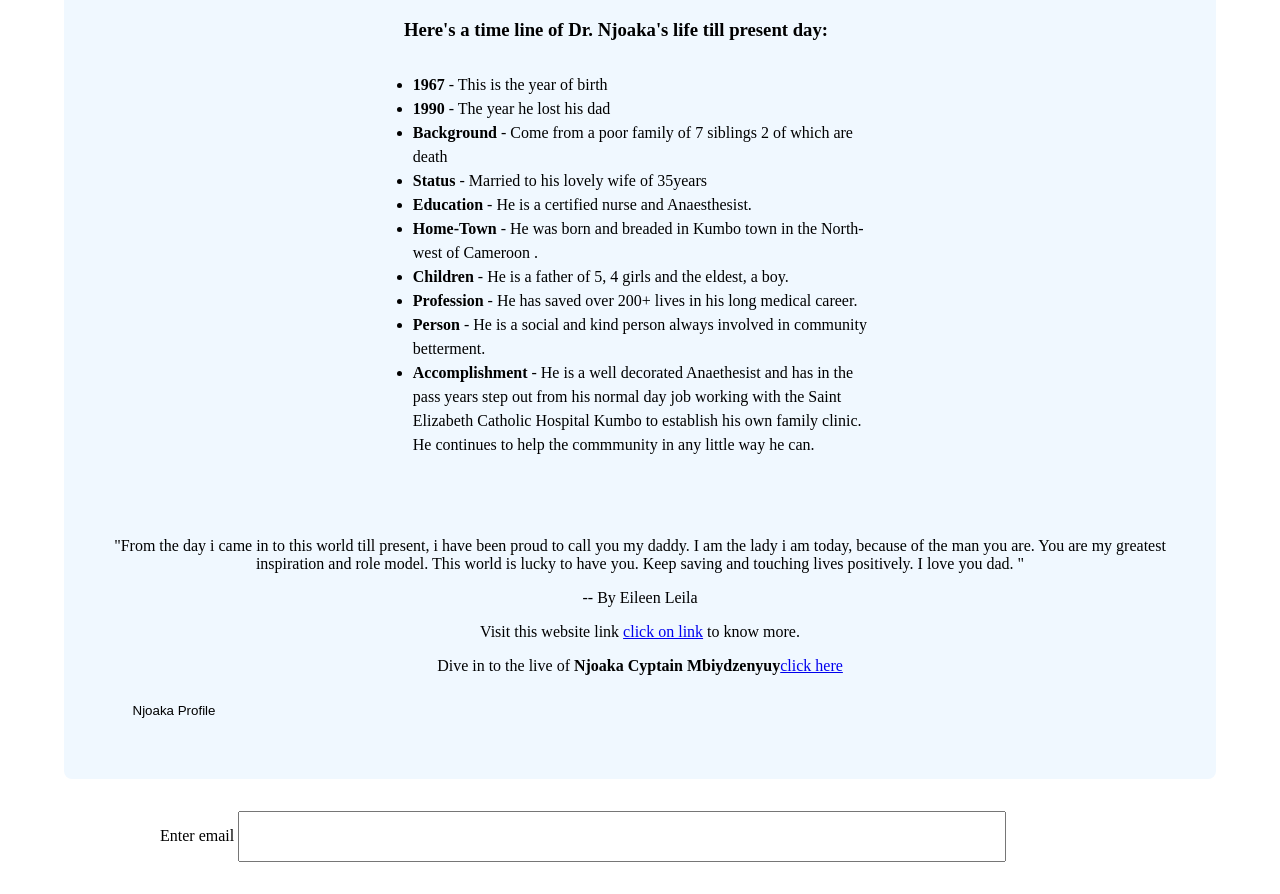
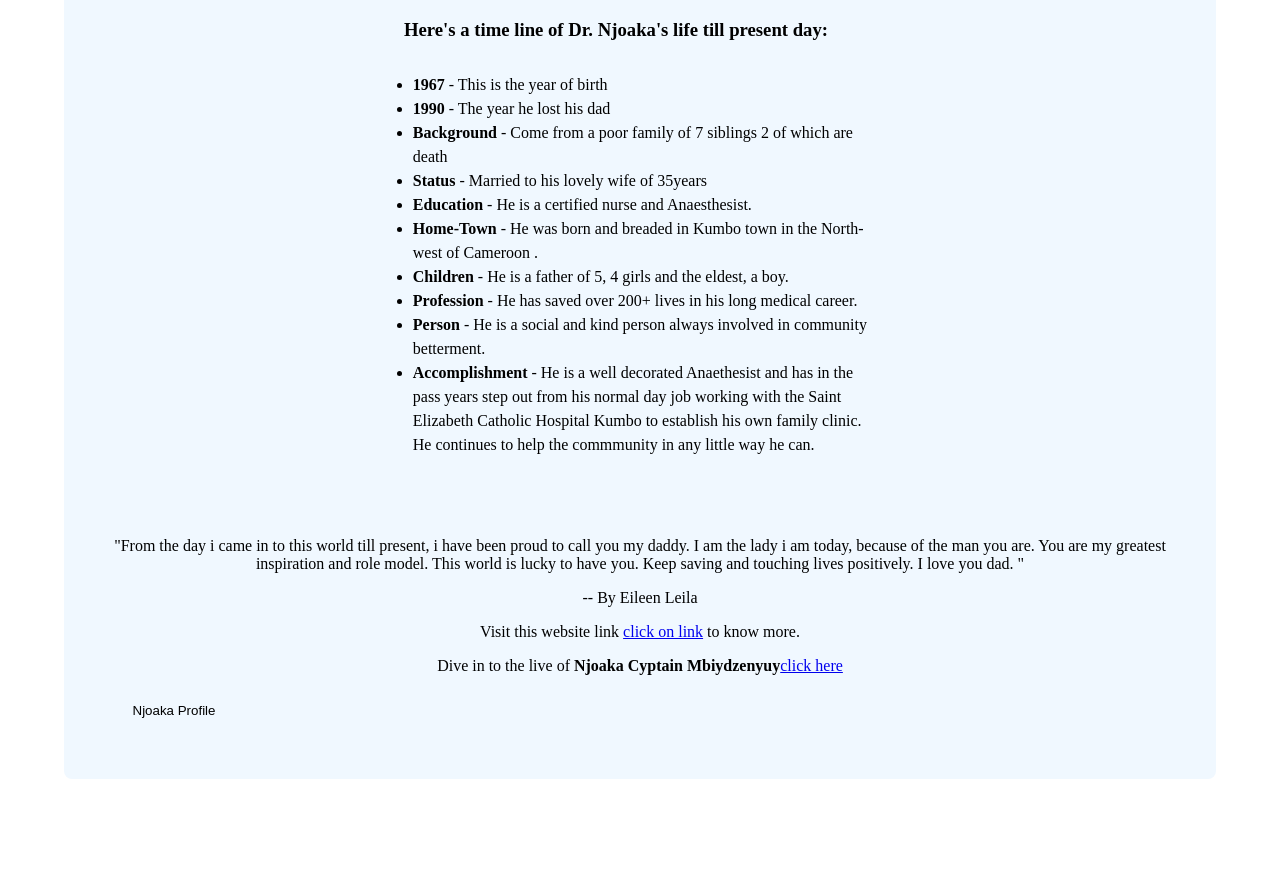
Before and after one commit to Mbiydzenyuy3/tribute-page, a plain HTML site: page index.html in a window 1280 px wide. Shown: the part 898-1792 px from the top of the page. After the commit the page ends 1709 px from the top, so only its background shows below. Drawn offline with Linux system fonts and the light colour scheme.

Commit message:
deleted the form element as suggested

```diff
--- a/css/main.css
+++ b/css/main.css
@@ -126,10 +126,7 @@ ul {
   padding: 1rem;
   line-height: 24px;
 }
-form {
-  border: none;
-  width: 75%;
-}
+
 input {
   width: 80%;
   padding: 1rem;
--- a/index.html
+++ b/index.html
@@ -112,10 +112,7 @@
         <button>Njoaka Profile</button>
       </div>
     </div>
-    <form action="">
-      <label for="email"> Enter email</label>
-      <input type="email" class="email" id="email" />
-    </form>
+
     <footer></footer>
   </body>
 </html>
```
